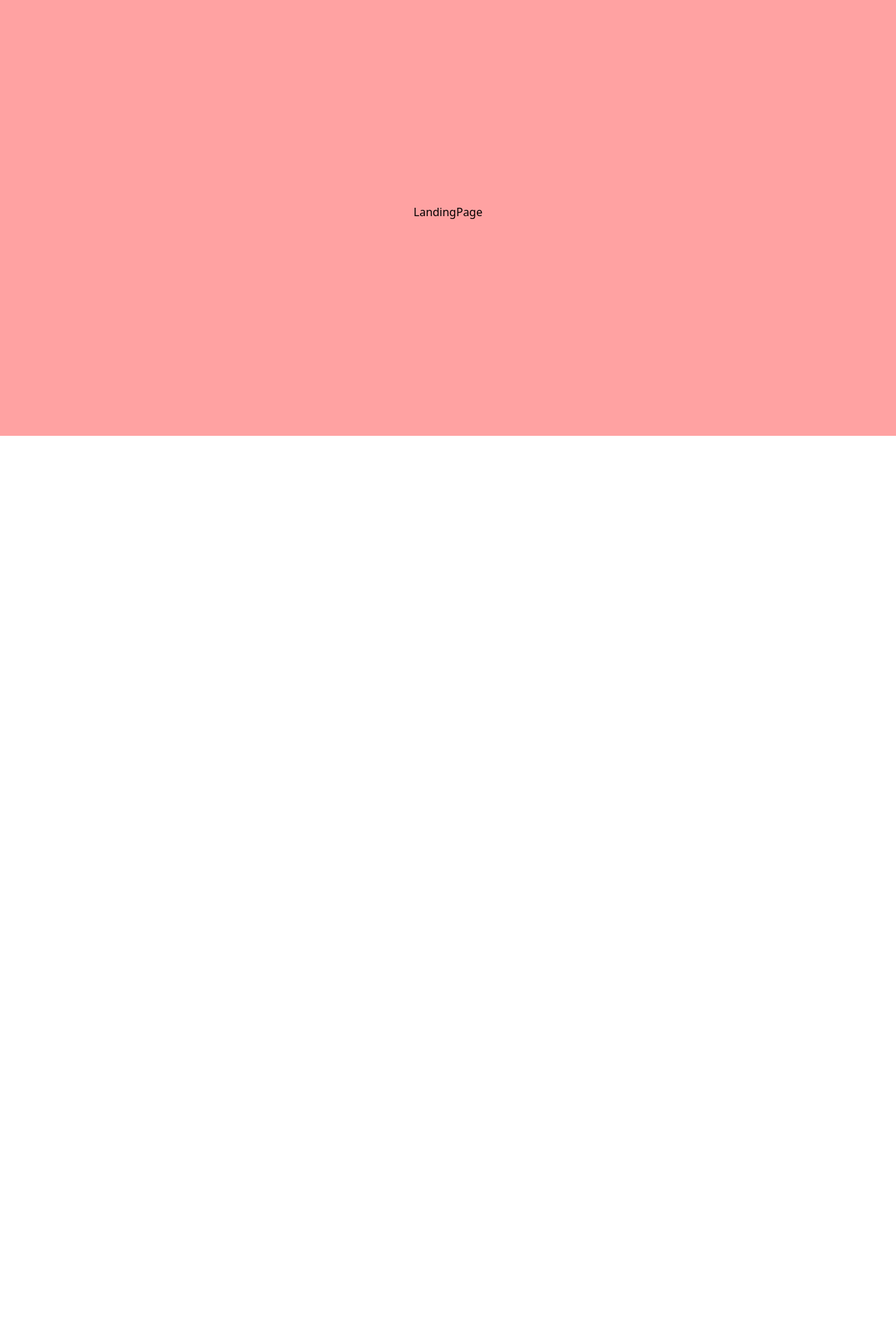
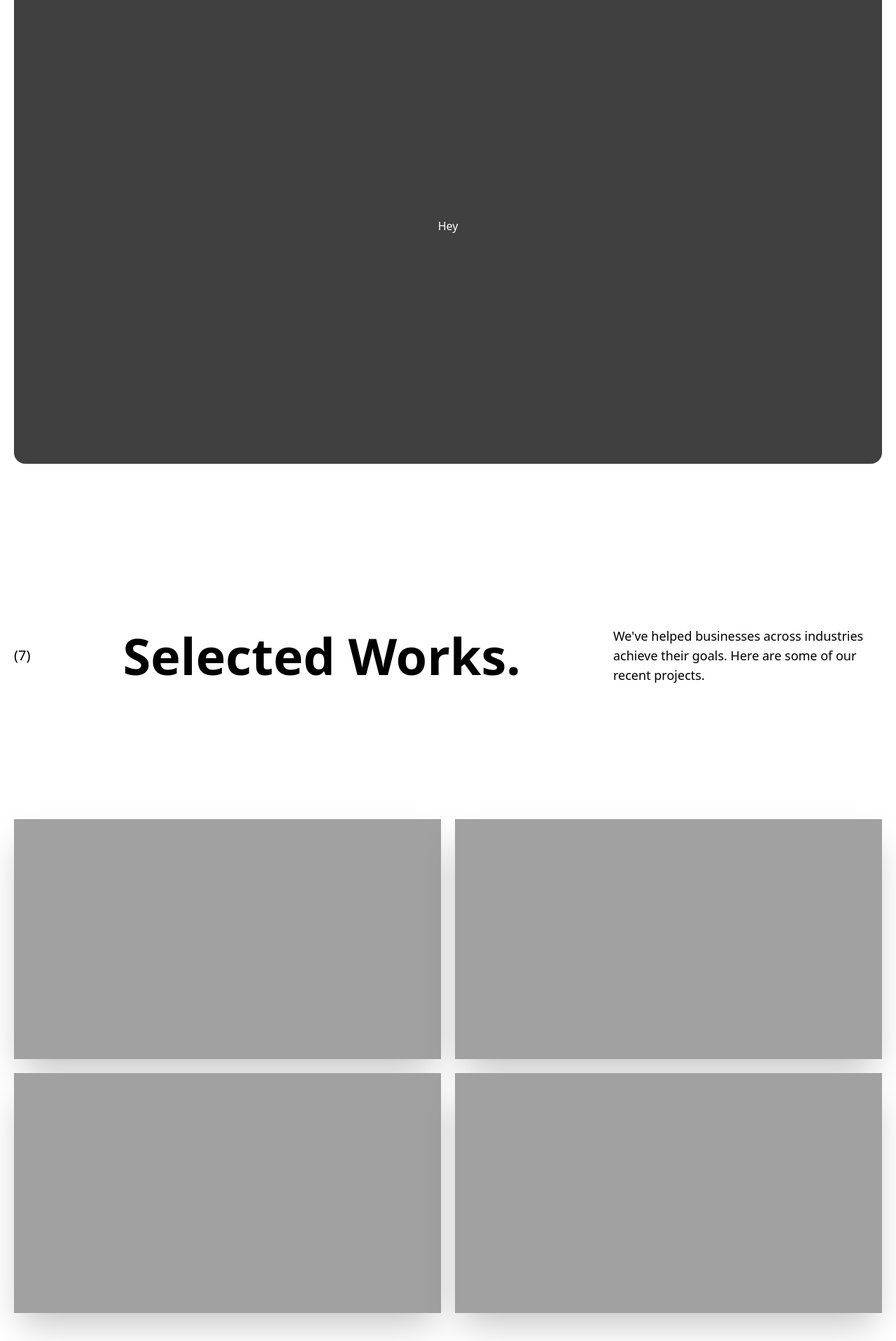
Before and after one commit to AcidOP/sugarbyte.studio, a Next.js app: page / in a window 1280 px wide. Shown: the part 105-2022 px from the top of the page at 70% size. Before the commit the page ends 800 px from the top, so only its background shows below. Built offline with nearby package versions, Linux system fonts and the light colour scheme.

Commit message:
feat: works section prototype

```diff
--- a/src/app/page.tsx
+++ b/src/app/page.tsx
@@ -1,10 +1,12 @@
-import React from 'react';
+import Hero from '@/modules/hero';
+import Works from '@/modules/works';
 
 const LandingPage = () => {
   return (
-    <div className='grid h-[80vh] w-screen place-content-center bg-red-300'>
-      LandingPage
-    </div>
+    <>
+      <Hero />
+      <Works />
+    </>
   );
 };
 
--- a/src/components/layouts/container.tsx
+++ b/src/components/layouts/container.tsx
@@ -9,7 +9,7 @@ interface IProps {
 }
 
 const Container = ({ children, className }: IProps) => {
-  return <main className={cn('mx-auto lg:max-w-7xl', className)}>{children}</main>;
+  return <main className={cn('mx-auto px-5', className)}>{children}</main>;
 };
 
 export default Container;
--- /dev/null
+++ b/src/components/ui/descriptive-header.tsx
@@ -0,0 +1,21 @@
+interface IProps {
+  count: number;
+  heading: string;
+  description: string;
+}
+
+const SectionHeader = ({ count, heading, description }: IProps) => {
+  if (heading.endsWith('.')) {
+    heading = heading.slice(0, -1);
+  }
+
+  return (
+    <section className='flex items-center justify-between py-48'>
+      <span className='text-xl font-medium'>({count})</span>
+      <h2 className='text-7xl font-black'>{heading}.</h2>
+      <p className='max-w-sm text-lg font-medium'>{description}</p>
+    </section>
+  );
+};
+
+export default SectionHeader;
--- /dev/null
+++ b/src/modules/hero/hero.tsx
@@ -0,0 +1,13 @@
+import Container from '@/components/layouts/container';
+
+const Hero = () => {
+  return (
+    <Container className='px-5 text-white'>
+      <div className='grid min-h-[85vh] place-content-center rounded-2xl bg-neutral-700 px-5'>
+        Hey
+      </div>
+    </Container>
+  );
+};
+
+export default Hero;
--- /dev/null
+++ b/src/modules/hero/index.ts
@@ -0,0 +1,3 @@
+import Hero from './hero';
+
+export default Hero;
--- /dev/null
+++ b/src/modules/works/index.ts
@@ -0,0 +1,3 @@
+import Works from './works';
+
+export default Works;
--- /dev/null
+++ b/src/modules/works/works.tsx
@@ -0,0 +1,27 @@
+import Container from '@/components/layouts/container';
+
+import SectionHeader from '@/components/ui/descriptive-header';
+
+const Box = () => <div className='aspect-video w-full bg-neutral-400 shadow-2xl' />;
+
+const Works = () => {
+  return (
+    <Container className='my-10 min-h-screen'>
+      <SectionHeader
+        count={7}
+        heading='Selected Works'
+        description="We've helped businesses across industries achieve their goals. Here
+          are some of our recent projects."
+      />
+
+      <section className='grid grid-cols-1 gap-5 lg:grid-cols-2'>
+        <Box />
+        <Box />
+        <Box />
+        <Box />
+      </section>
+    </Container>
+  );
+};
+
+export default Works;
```
